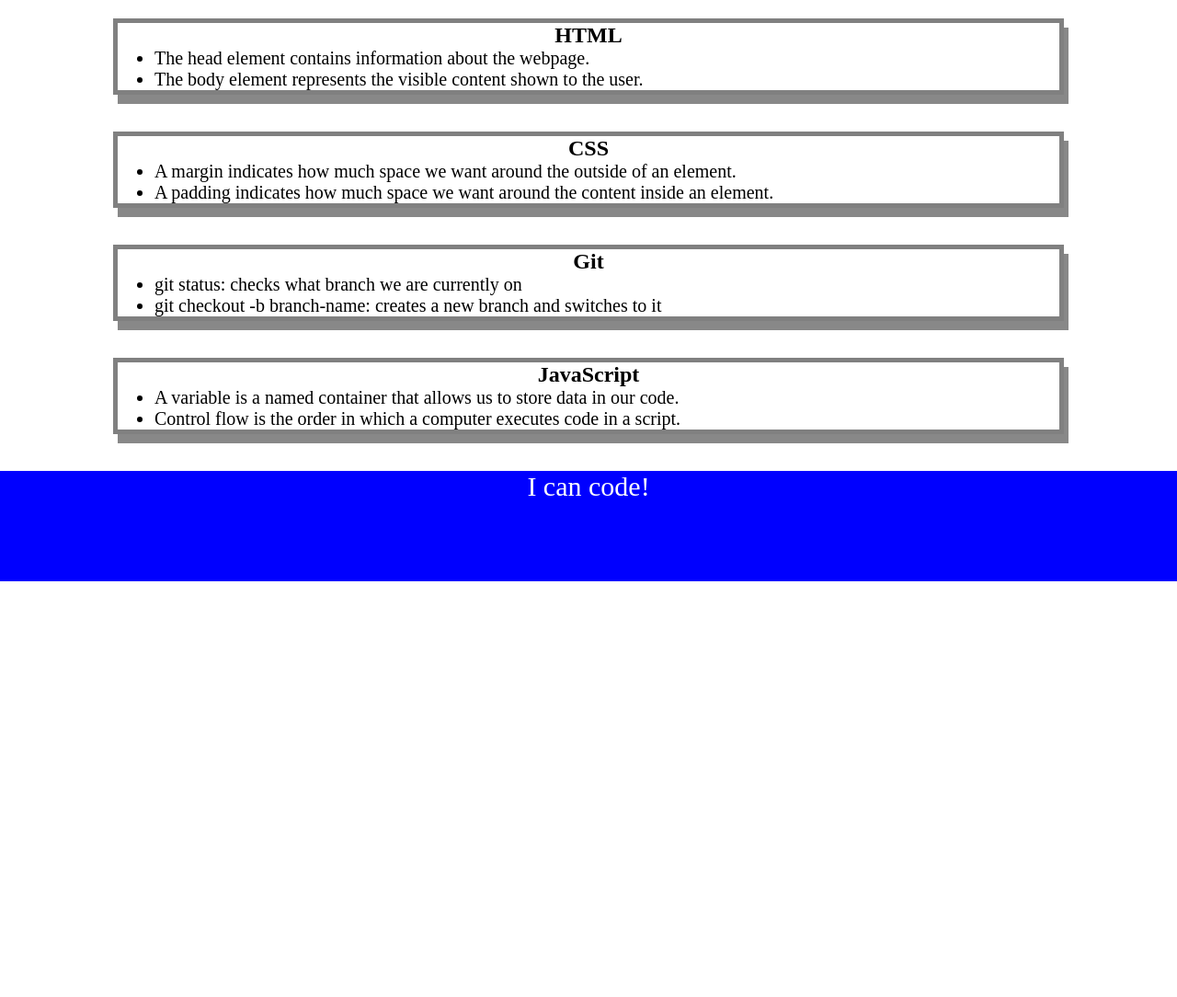
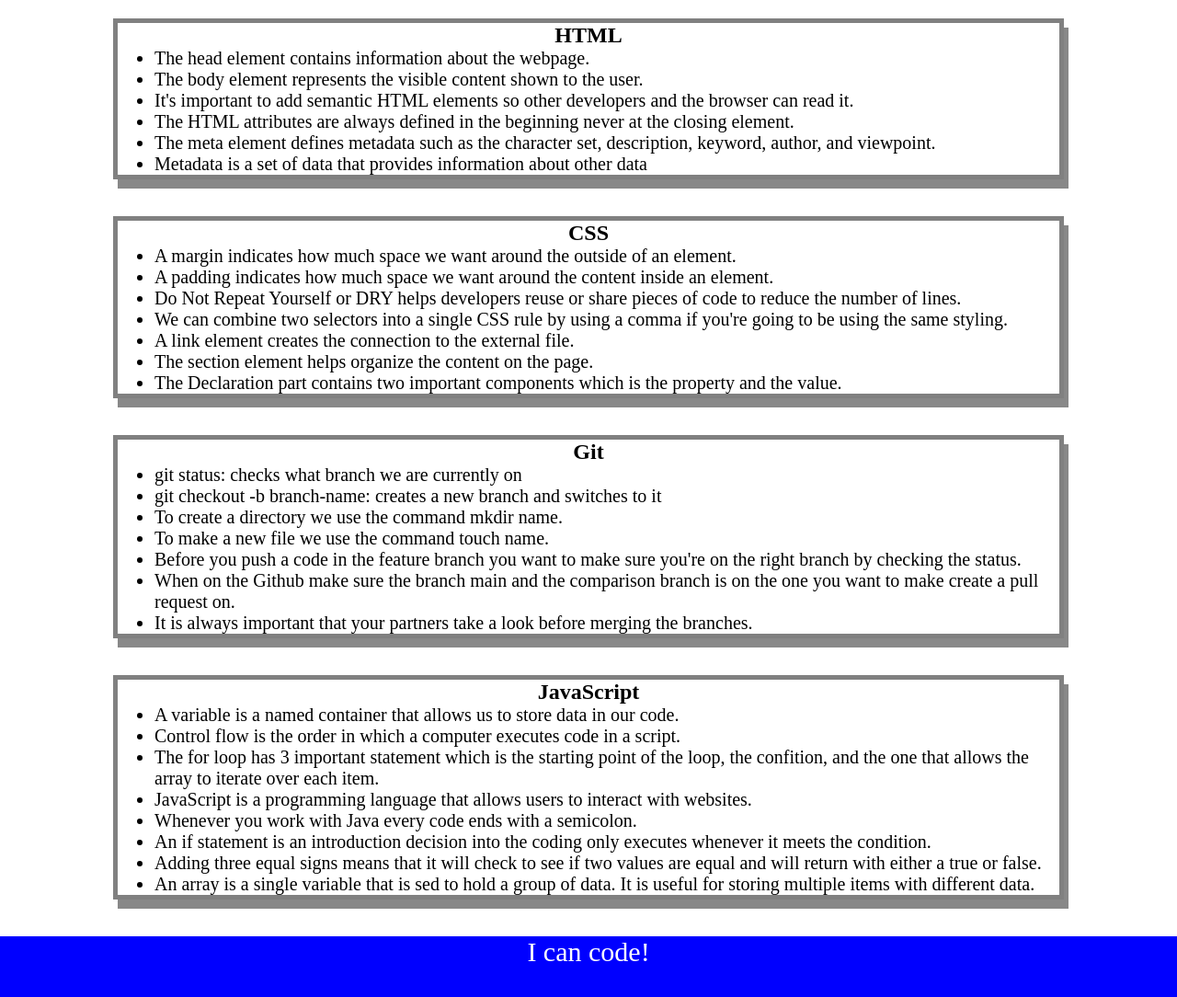
Before and after one commit to JosueHernand/prework-study-guide, a plain HTML site: page prework-study-guide/index.html in a window 1280 px wide. Shown: the part 140-1224 px from the top of the page at 92% size. Before the commit the page ends 800 px from the top, so only its background shows below. Drawn offline with Linux system fonts and the light colour scheme.

Commit message:
added code to HTML file

```diff
--- a/prework-study-guide/index.html
+++ b/prework-study-guide/index.html
@@ -24,6 +24,10 @@
 
           <li>The head element contains information about the webpage.</li>
           <li>The body element represents the visible content shown to the user.</li>
+          <li> It's important to add semantic HTML elements so other developers and the browser can read it.</li>
+          <li> The HTML attributes are always defined in the beginning never at the closing element.</li>
+          <li> The meta element defines metadata such as the character set, description, keyword, author, and viewpoint.</li>
+          <li> Metadata is a set of data that provides information about other data</li>
 
         </ul>
 
@@ -37,6 +41,11 @@
 
           <li>A margin indicates how much space we want around the outside of an element.</li>
           <li>A padding indicates how much space we want around the content inside an element.</li>
+          <li> Do Not Repeat Yourself or DRY helps developers reuse or share pieces of code to reduce the number of lines.</li>
+          <li> We can combine two selectors into a single CSS rule by using a comma if you're going to be using the same styling.</li>
+          <li> A link element creates the connection to the external file.</li>
+          <li> The section element helps organize the content on the page.</li>
+          <li> The Declaration part contains two important components which is the property and the value.</li>
 
         </ul>
 
@@ -50,6 +59,11 @@
 
           <li>git status: checks what branch we are currently on</li>
           <li>git checkout -b branch-name: creates a new branch and switches to it</li>
+          <li>To create a directory we use the command mkdir name.</li>
+          <li>To make a new file we use the command touch name.</li>
+          <li>Before you push a code in the feature branch you want to make sure you're on the right branch by checking the status.</li>
+          <li>When on the Github make sure the branch main and the comparison branch is on the one you want to make create a pull request on.</li>
+          <li>It is always important that your partners take a look before merging the branches.</li>
 
         </ul>
 
@@ -63,6 +77,13 @@
 
           <li>A variable is a named container that allows us to store data in our code.</li>
           <li>Control flow is the order in which a computer executes code in a script.</li>
+          <li>The for loop has 3 important statement which is the starting point of the loop,
+          the confition, and the one that allows the array to iterate over each item.</li>
+          <li>JavaScript is a programming language that allows users to interact with websites.</li>
+          <li>Whenever you work with Java every code ends with a semicolon.</li>
+          <li>An if statement is an introduction decision into the coding only executes whenever it meets the condition.</li>
+          <li>Adding three equal signs means that it will check to see if two values are equal and will return with either a true or false.</li>
+          <li>An array is a single variable that is sed to hold a group of data. It is useful for storing multiple items with different data.</li>
 
         </ul>
 
```
